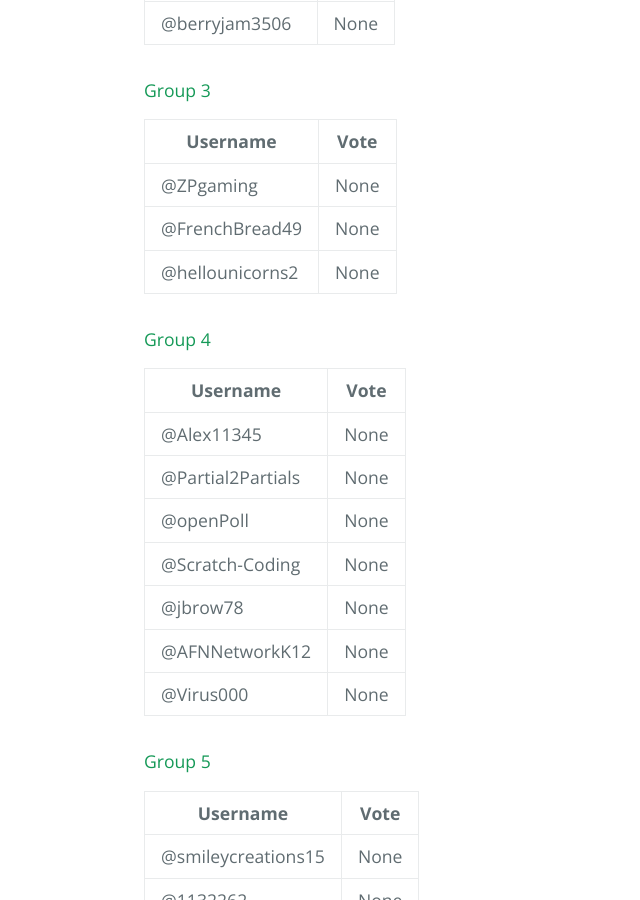
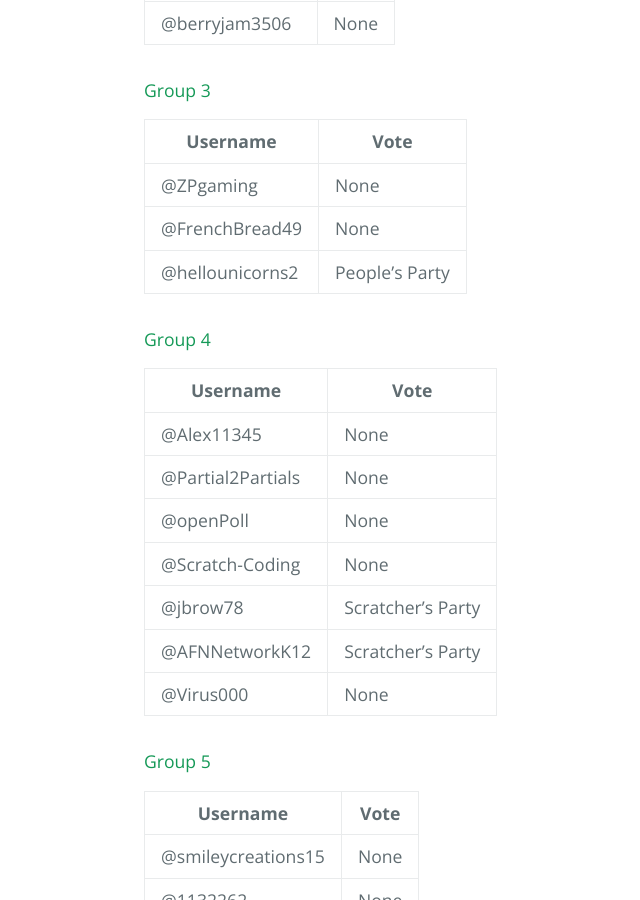
Before and after one commit to AlphaZetta/ShopBux-Vote, a Jekyll site: the page built from index.md, in a window 1280 px wide and 900 px high, scrolled down 4983 px. Shown: the whole window, without its empty margins (80-720 px from the left). Built offline with Jekyll 4.4.1, drawn with Linux system fonts in a browser that asks for light colours; the repository's description, which GitHub fills in, is left out; our own code applies the rules of GitHub Pages for plain Markdown files.

Commit message:
Update index.md

```diff
--- a/index.md
+++ b/index.md
@@ -165,7 +165,7 @@ Username | Vote
 -|-
 @ZPgaming | None
 @FrenchBread49 | None
-@hellounicorns2 | None
+@hellounicorns2 | People's Party
 
 #### Group 4
 
@@ -175,8 +175,8 @@ Username | Vote
 @Partial2Partials | None
 @openPoll | None
 @Scratch-Coding | None
-@jbrow78 | None
-@AFNNetworkK12 | None
+@jbrow78 | Scratcher's Party
+@AFNNetworkK12 | Scratcher's Party
 @Virus000 | None
 
 #### Group 5
```
